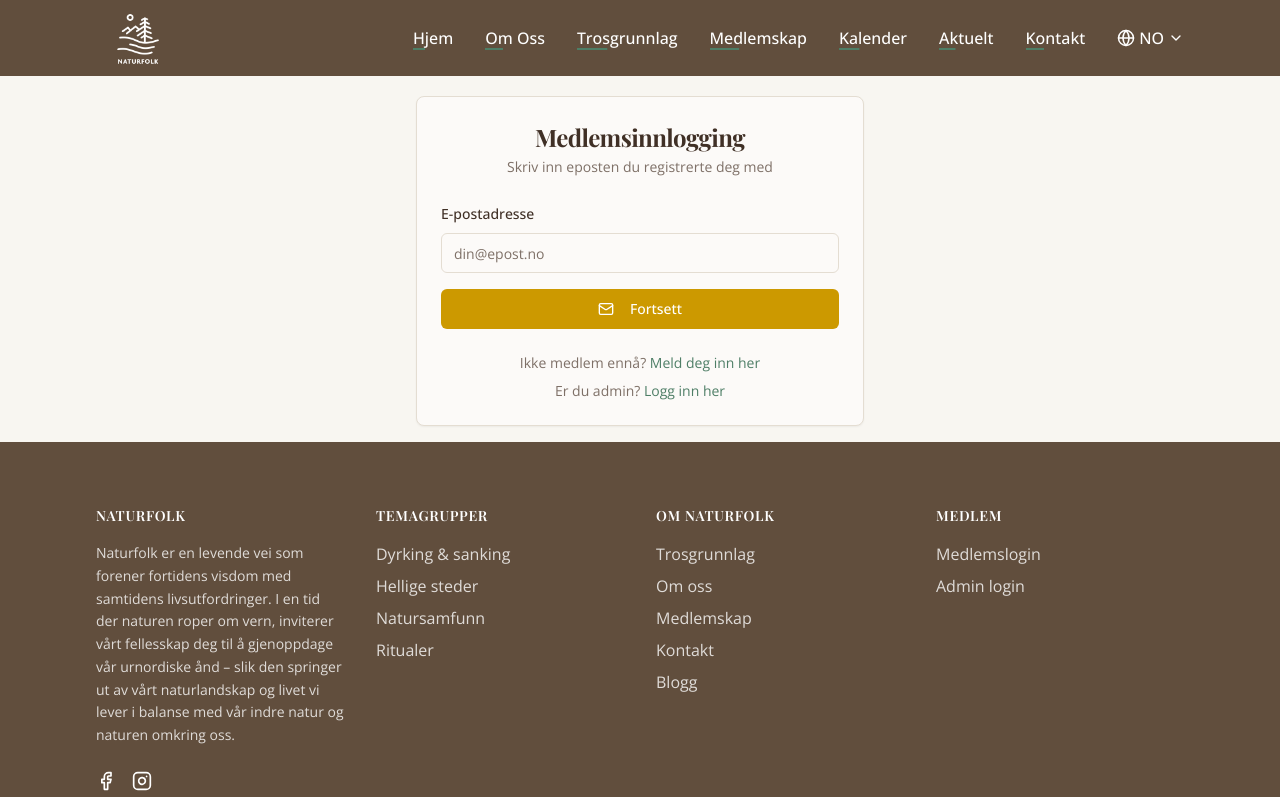
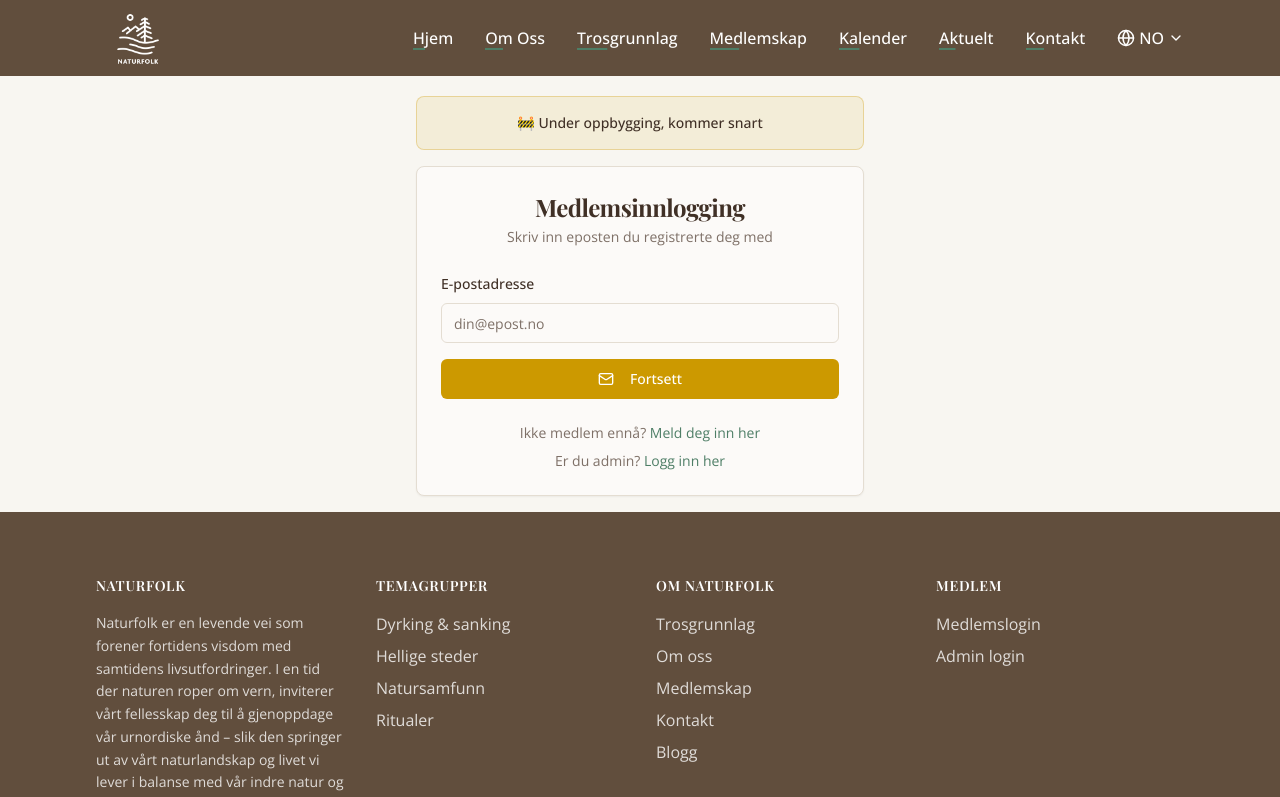
Before and after one commit to PrebenFrenning/naturfolk-website, a React (Vite) app: page /medlem-login in a window 1280 px wide. Shown: the top 797 px of the page. Built offline with nearby package versions, Linux system fonts and the light colour scheme.

Commit message:
Changes
Co-authored-by: PrebenFrenning <10435588+PrebenFrenning@users.noreply.github.com>

```diff
--- a/src/pages/MemberLogin.tsx
+++ b/src/pages/MemberLogin.tsx
@@ -163,7 +163,12 @@ export default function MemberLogin() {
       <div className="min-h-screen flex flex-col">
         <Navbar />
 
-        <main className="flex-1 flex items-center justify-center p-4 pt-24">
+        <main className="flex-1 flex flex-col items-center justify-center p-4 pt-24">
+          <div className="w-full max-w-md mb-4 p-4 rounded-lg border border-primary/30 bg-primary/10 text-center">
+            <p className="text-sm font-medium text-foreground">
+              🚧 Under oppbygging, kommer snart
+            </p>
+          </div>
           <Card className="w-full max-w-md">
             <CardHeader className="space-y-1">
               <CardTitle className="text-2xl font-bold text-center">
```
